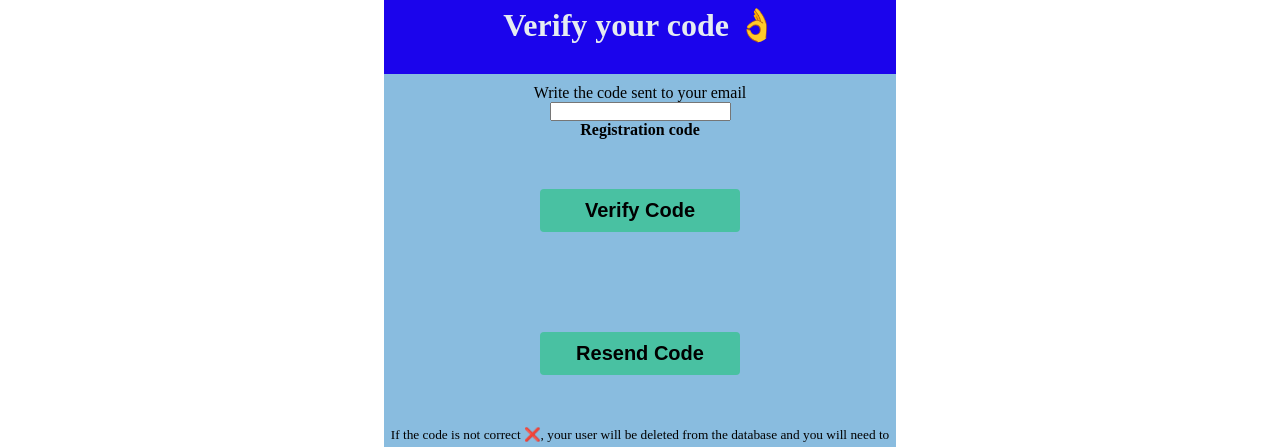
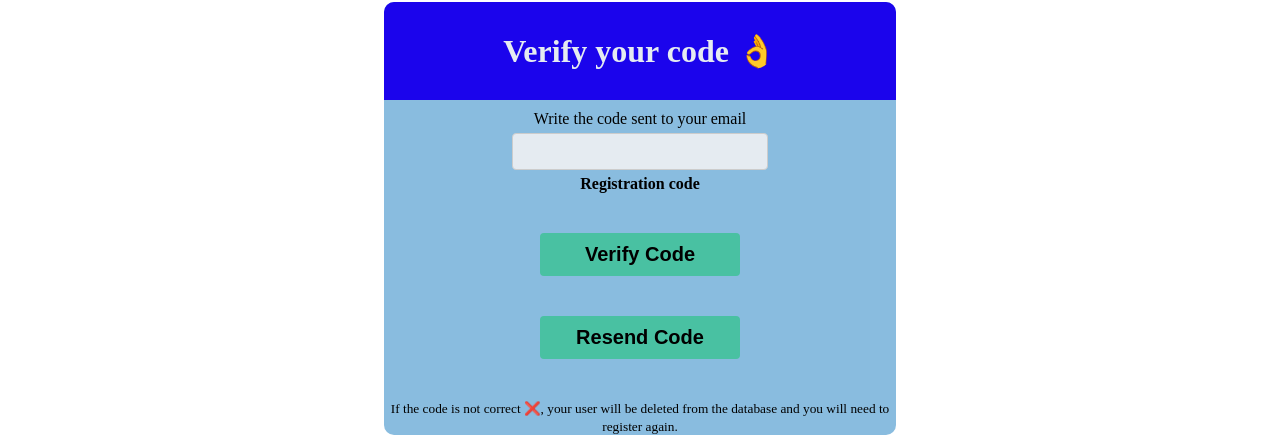
Before and after one commit to eolimacion/reactFrontend, a React (Vite) app: page /verifyCode in a window 1280 px wide. Shown: the part 205-652 px from the top of the page. Built offline with nearby package versions, Linux system fonts and the light colour scheme.

Commit message:
cambios minimos

```diff
--- a/src/index.css
+++ b/src/index.css
@@ -17,7 +17,7 @@
   --color-boton: rgb(12, 16, 245);
   --color-texto-boton: #000000;
   --color-botondes: #1b04ec;
-  --color-textbotondes: #ffffff;
+  --color-textbotondes: #3db6e6;
   --color-boton-hover: #c0392b;
 }
 *{
--- a/src/pages/Register/Register.css
+++ b/src/pages/Register/Register.css
@@ -66,13 +66,14 @@ align-items: center;
 
   .inputUser,
   .inputForm {
-    width: 100%;
+    width: 20vw;
     padding: 10px;
     margin-top: 5px;
     margin-bottom: 5px;
     border: 1px solid #ccc;
     border-radius: 4px;
     min-width: 250px;
+    background-color: var(--color-texto-destacado);
 
   }
 
@@ -146,6 +147,7 @@ align-items: center;
   .btn {
     padding: 10px 20px;
     color:var(--color-texto-boton);
+
     border: none;
     min-width: 200px;
     font-weight: bolder;
@@ -155,6 +157,7 @@ align-items: center;
     cursor: pointer;
     margin: 20px 0;
   }
+
 
   .btn:disabled {
     cursor: not-allowed;
--- a/src/pages/VerifyCode/VerifyCode.css
+++ b/src/pages/VerifyCode/VerifyCode.css
@@ -0,0 +1,9 @@
+.botonesResend{
+
+display: flex;
+justify-content: center;
+align-items: center;
+flex-direction: column;
+margin: 0;
+padding: 20px;
+}
--- a/src/pages/VerifyCode/VerifyCode.jsx
+++ b/src/pages/VerifyCode/VerifyCode.jsx
@@ -114,7 +114,7 @@ export const VerifyCode = () => {
         <form onSubmit={handleSubmit(formSubmit)}>
           <div className="formGroup">
             <input
-              className="input_user"
+              className="inputForm"
               type="text"
               id="name"
               name="name"
@@ -125,8 +125,8 @@ export const VerifyCode = () => {
               Registration code
             </label>
           </div>
-
-          <div className="btn">
+<div className="botonesResend">
+<div >
             <button
               id="btnCheck"
               className="btn"
@@ -137,7 +137,7 @@ export const VerifyCode = () => {
               Verify Code
             </button>
           </div>
-          <div className="btn">
+          <div >
             <button
               id="btnResend"
               className="btn"
@@ -148,6 +148,8 @@ export const VerifyCode = () => {
               Resend Code
             </button>
           </div>
+</div>
+
 
           <p className="bottom-text">
             <small>
```
